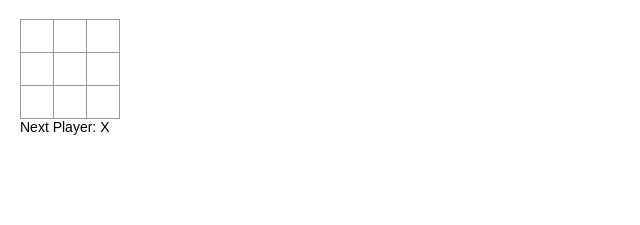
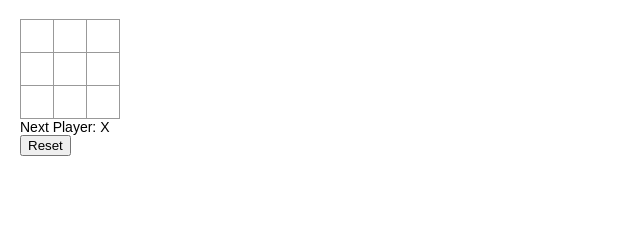
Before and after one commit to alexd16/react-rr, a React (Create React App) app: page / in a window 1280 px wide. Shown: the top 225 px of the page, without its empty margins (0-640 px from the left). Built offline with nearby package versions, Linux system fonts and the light colour scheme.

Commit message:
09 - Add reset button to restart the game.

```diff
--- a/src/App.js
+++ b/src/App.js
@@ -78,6 +78,14 @@ class TicTacToe extends Component {
     }
   }
 
+  reset() {
+    const state = {
+      squares: Array(9).fill(null),
+      isXNext: true,
+    };
+    this.setState(state);
+  }
+
   render() {
     return (
       <div>
@@ -88,6 +96,9 @@ class TicTacToe extends Component {
           />
         </div>
         <div>{this.renderStatusText()}</div>
+        <div>
+          <button onClick={() => this.reset()}>Reset</button>
+        </div>
       </div>
     );
   }
```
